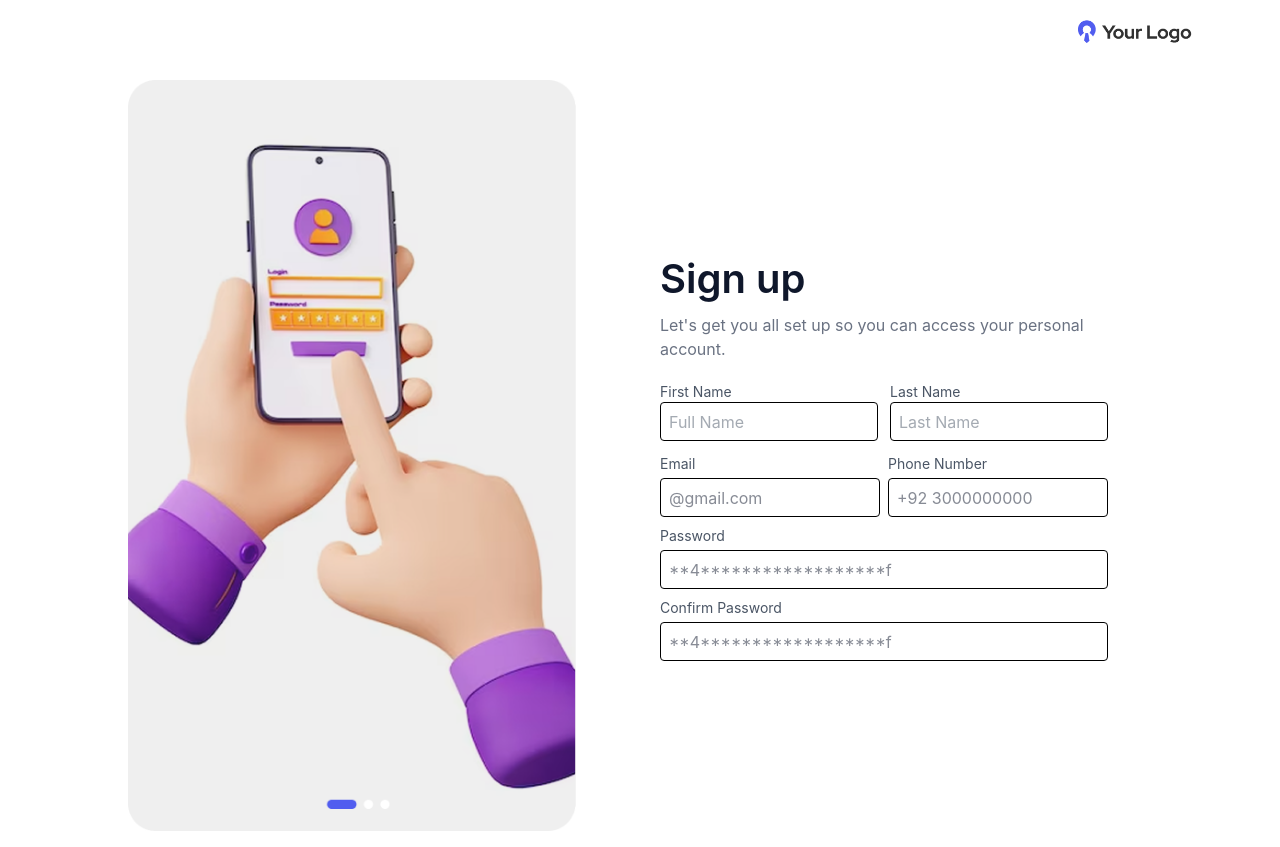
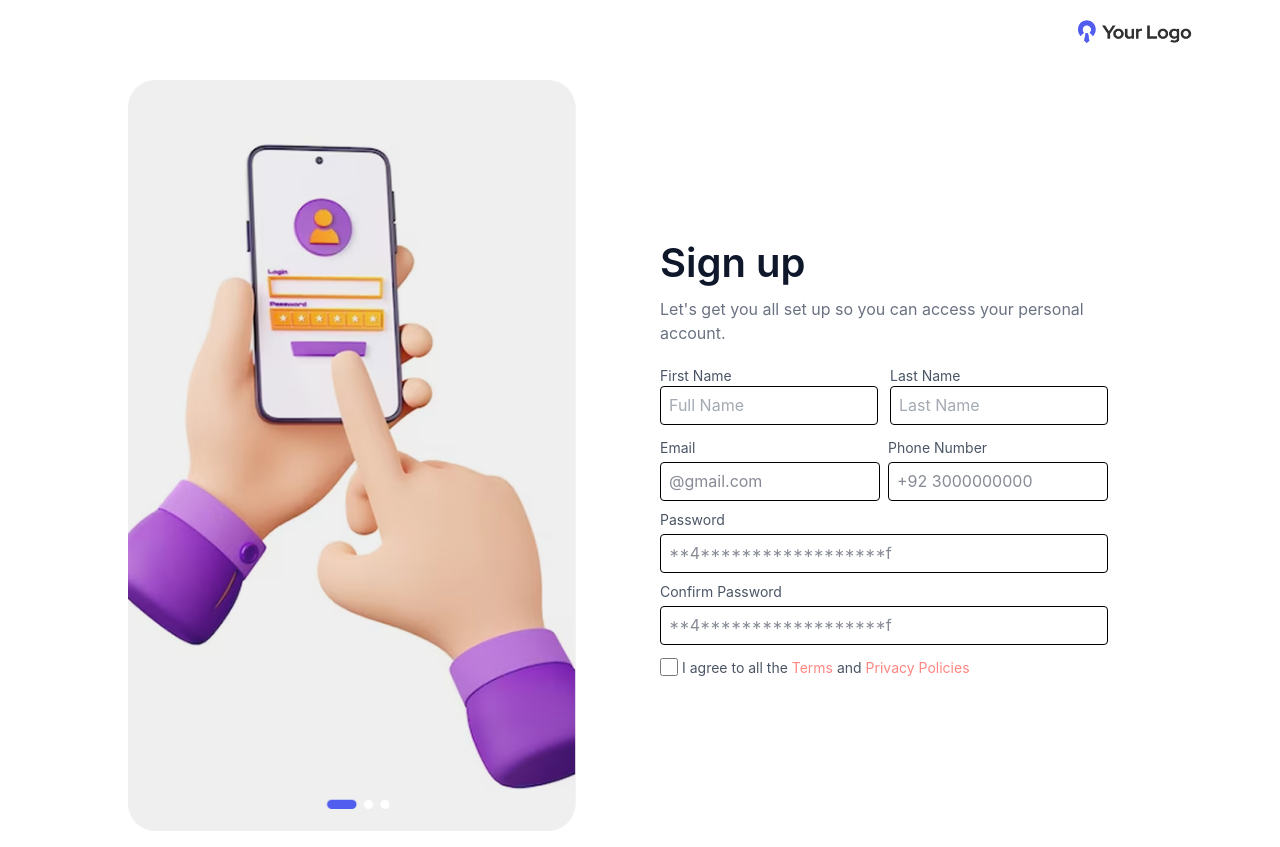
Before and after one commit to codewithabdullahbashir/Java-Script, a React (Vite) app in the folder my-react-app/: page / in a window 1280 px wide. Built offline with nearby package versions, Linux system fonts and the light colour scheme.

Commit message:
Add terms and privacy Check box

```diff
--- a/my-react-app/src/screen/Signup.tsx
+++ b/my-react-app/src/screen/Signup.tsx
@@ -97,6 +97,18 @@ const Signup = () => {
                   />
                 </div>
               </div>
+              <div className="mt-3 flex items-center gap-1">
+                <input
+                  type="checkbox"
+                  className="h-4.5 w-4.5 accent-indigo-500"
+                />
+
+                <p className="text-[14px] text-gray-600">
+                  I agree to all the{" "}
+                  <span className="text-[#FF8682]">Terms</span> and{" "}
+                  <span className="text-[#FF8682]">Privacy Policies</span>
+                </p>
+              </div>
             </form>
           </div>
         </div>
```
